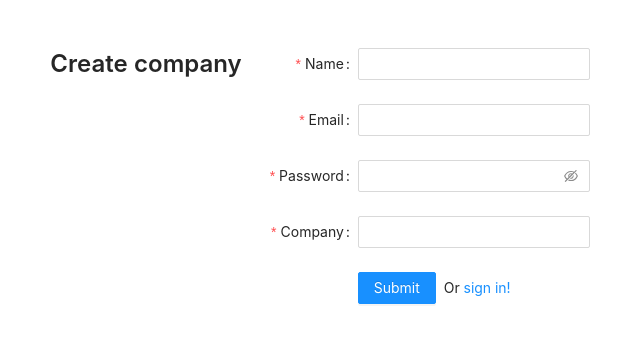
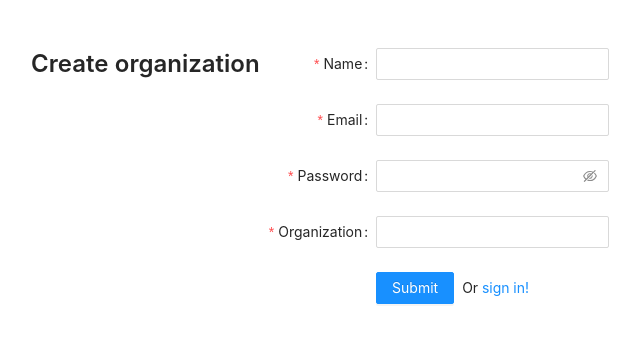
Before and after one commit to ASP-N8A/centinela-asp, a React (Create React App) app in the folder centinela-front/: page / in a window 1280 px wide. Shown: the top 342 px of the page, without its empty margins (320-960 px from the left). Built offline with nearby package versions, Linux system fonts and the light colour scheme; no server answers.

Commit message:
Agrega llamado para crear organizacion y usuario.

```diff
--- a/centinela-front/package.json
+++ b/centinela-front/package.json
@@ -8,8 +8,11 @@
     "@testing-library/react": "^9.3.2",
     "@testing-library/user-event": "^7.1.2",
     "antd": "^4.6.3",
+    "axios": "^0.20.0",
     "react": "^16.13.1",
     "react-dom": "^16.13.1",
+    "react-query": "^2.23.1",
+    "react-query-devtools": "^2.6.0",
     "react-redux": "^7.2.1",
     "react-router-dom": "^5.2.0",
     "react-scripts": "3.4.3",
--- a/centinela-front/src/App.js
+++ b/centinela-front/src/App.js
@@ -1,6 +1,7 @@
 import React from 'react';
 import { useSelector } from 'react-redux';
 import { Switch, Route } from 'react-router-dom';
+import { ReactQueryDevtools } from 'react-query-devtools';
 import { selectAuthenticated } from './Slices/accountSlice';
 import Authentication from './Views/Authentication/Authentication';
 import Issues from './Views/Issues/Issues';
@@ -12,6 +13,7 @@ function App() {
   const isAuthenticated = useSelector(selectAuthenticated);
 
   return (
+    <React.Fragment>
       <Switch>
         <Route exact path="/issue/:id">
           <IssueDetails />
@@ -27,6 +29,8 @@ function App() {
         </Route>
         <Route path="/">Not found</Route>
       </Switch>
+      <ReactQueryDevtools initialIsOpen={false} />
+    </React.Fragment>
   );
 }
 
--- a/centinela-front/src/Components/SingUp/SignUp.js
+++ b/centinela-front/src/Components/SingUp/SignUp.js
@@ -4,7 +4,8 @@ import { useDispatch } from 'react-redux';
 
 import { Container, Link } from './SignUp.styles';
 import { login } from '../../Slices/accountSlice';
-import useQuery from '../../Utils/useQuery';
+import useURLQuery from '../../Utils/useQuery';
+import { createOrgAndUser } from '../../Utils/api';
 
 const layout = {
   labelCol: { span: 8 },
@@ -23,24 +24,34 @@ const validateMessages = {
 };
 
 const SignUp = ({ setForm }) => {
+  const [errorMessage, setErrorMesage] = React.useState('');
+
   const dispatch = useDispatch();
-  const query = useQuery();
 
-  const company = query.get('company');
+  const query = useURLQuery();
+
+  const organization = query.get('organization');
   const token = query.get('token');
-  const isInvitation = company && token;
+  const isInvitation = organization && token;
 
-  const onFinish = (values) => {
-    // TODO: Sign-up endpoint (create organization & user)
-    const { password } = values;
-    const user = { role: password === 'admin' ? 'admin' : 'developer'}
-    dispatch(login(user));
+  const onFinish = ({ name, email, password, organization }) => {
+    createOrgAndUser(
+      { name, email, password, organization },
+      //  On Success
+      (user) => {
+        dispatch(login(user));
+      },
+      // On error
+      (resp) => {
+        setErrorMesage(resp.message);
+      },
+    );
   };
 
   return (
     <Container>
       <Typography.Title level={3}>
-        {isInvitation ? 'Join company' : 'Create company'}
+        {isInvitation ? 'Join organization' : 'Create organization'}
       </Typography.Title>
       <Form
         {...layout}
@@ -63,13 +74,13 @@ const SignUp = ({ setForm }) => {
 
         {isInvitation ? (
           <Alert
-            message={`Your are joining ${company}`}
+            message={`Your are joining ${organization}`}
             type="info"
             showIcon
             style={{ marginBottom: 18 }}
           />
         ) : (
-          <Form.Item label="Company" name="company" rules={[{ required: true }]}>
+          <Form.Item label="Organization" name="organization" rules={[{ required: true }]}>
             <Input />
           </Form.Item>
         )}
@@ -81,6 +92,8 @@ const SignUp = ({ setForm }) => {
           Or <Link onClick={() => setForm('signin')}>sign in!</Link>
         </Form.Item>
       </Form>
+      {/* TODO: agregar estilos */}
+      <div>{errorMessage}</div>
     </Container>
   );
 };
--- /dev/null
+++ b/centinela-front/src/Utils/api.js
@@ -0,0 +1,26 @@
+import axios from 'axios';
+
+axios.defaults.baseURL = process.env.REACT_APP_API_URL;
+axios.defaults.headers.common.Accept = 'application/json, application/octet-stream';
+
+export const setAuthToken = (token) => {
+  axios.defaults.headers.common.Authorization = `bearer ${token}`;
+};
+export const createOrgAndUser = ({ name, email, password, organization }, onSuccess, onError) => {
+  console.log("process.env.REACT_APP_API_URL", process.env.REACT_APP_API_URL);
+  axios
+    .post('/auth/register', {
+      organization,
+      name,
+      email,
+      password,
+    })
+    .then(function (response) {
+      const { data : {tokens, user} } = response;
+      setAuthToken(tokens.access.token);
+      onSuccess(user);
+    })
+    .catch(function (error) {
+      onError(error.response.data);
+    });
+};
--- a/centinela-front/src/Utils/useQuery.js
+++ b/centinela-front/src/Utils/useQuery.js
@@ -1,7 +1,7 @@
 import { useLocation } from 'react-router-dom';
 
-const useQuery = () => {
+const useURLQuery = () => {
   return new URLSearchParams(useLocation().search);
 };
 
-export default useQuery;
+export default useURLQuery;
```
Lines whose indentation alone changed are shown as unchanged.
